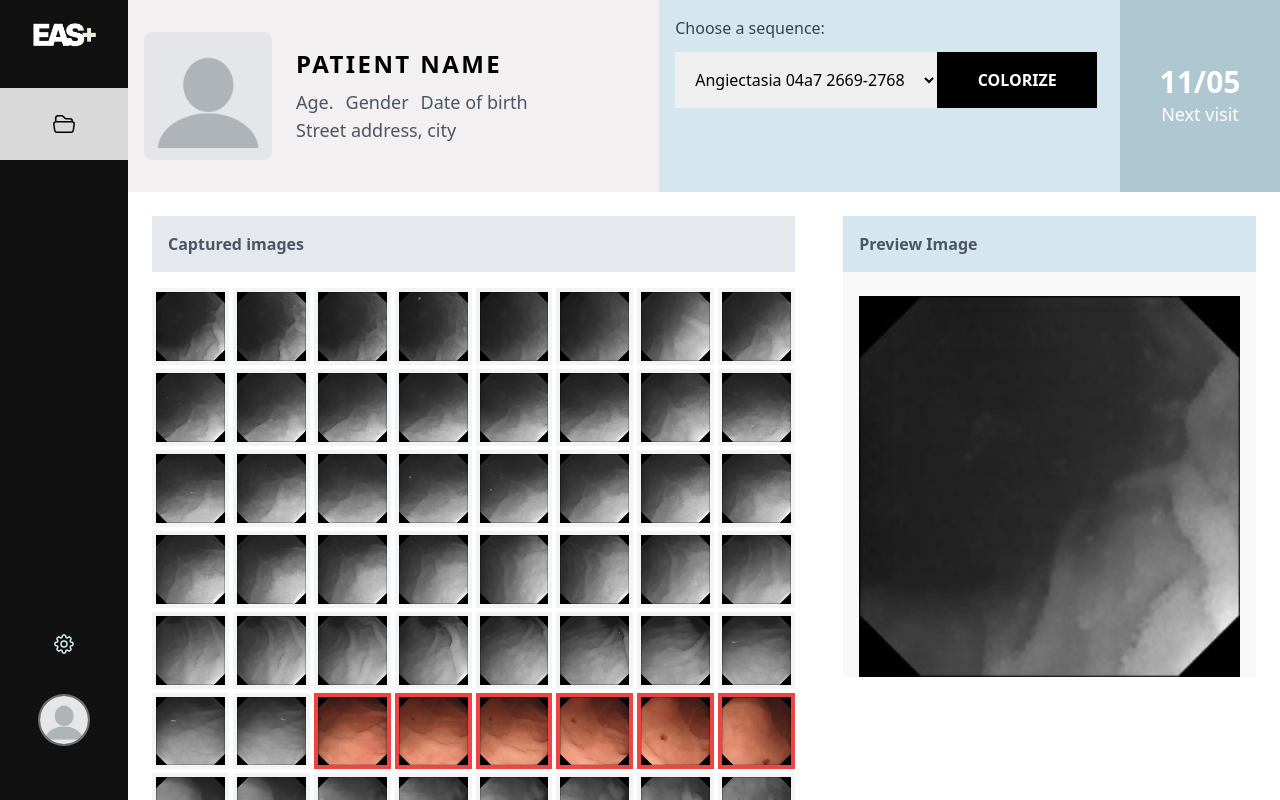
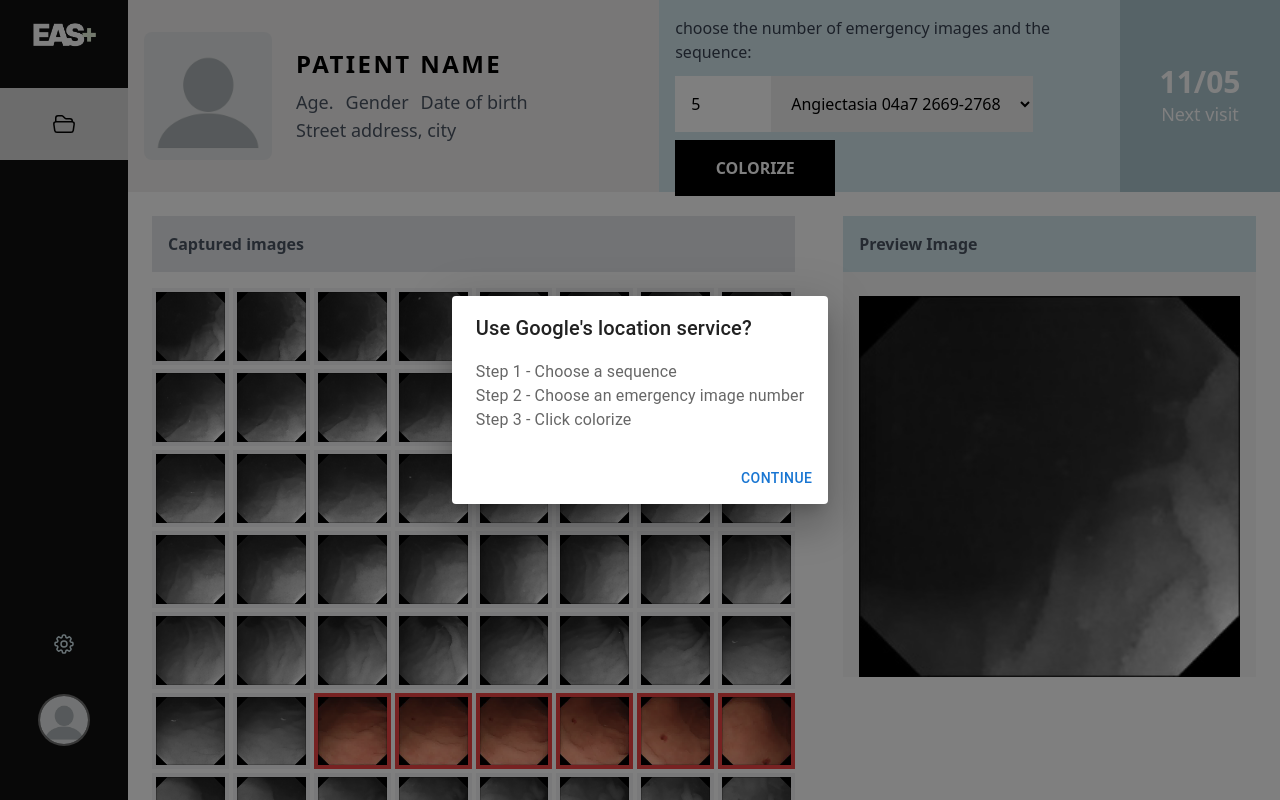
Before and after one commit to hannemanrichard/capsule-colorization-frameworkx, a Next.js app: page / in a window 1280 px wide. Shown: the top 800 px of the page. Built offline with nearby package versions, Linux system fonts and the light colour scheme.

Commit message:
add help

```diff
--- a/components/CapturedImages.js
+++ b/components/CapturedImages.js
@@ -2,6 +2,7 @@ import axios from "axios";
 import Link from "next/link";
 import React, { useEffect, useState } from "react";
 import Loader from "./Loader";
+import { Alert } from "@mui/material";
 
 function CapturedImages({
   triggerColorize,
@@ -20,17 +21,22 @@ function CapturedImages({
   const [loadingImage, setLoadingImage] = useState(false);
   const [start, setStart] = useState(42);
   const [end, setEnd] = useState(47);
+  const [loading, setLoading] = useState(false);
+  const [loadingEmergency, setLoadingEmergency] = useState(true);
 
   useEffect(() => {
     // const index = 8;
     if (triggerColorize) {
       setLoadingImage(true);
       handleLoading(true);
-
+      setLoading(true);
       const intervalId = setInterval(() => fetchImages(), 1000);
       console.log(currentImageIdx);
       console.log("is start: ", currentImageIdx[0] < 0);
       console.log("is end: ", currentImageIdx[1] > sequenceImages.length - 1);
+      if (index > limit) {
+        setLoadingEmergency(false);
+      }
       if (
         // index > 5
         currentImageIdx[0] < 0 ||
@@ -39,6 +45,7 @@ function CapturedImages({
         clearInterval(intervalId);
         setLoadingImage(false);
         handleLoading(false);
+        setLoading(false);
         handleIsColorized(true);
       }
       return () => {
@@ -109,6 +116,16 @@ function CapturedImages({
         <div className="bg-[#E5E8EC] p-4 mb-4">
           <h1 className="font-bold text-gray-600">Captured images</h1>
         </div>
+        {loading && loadingEmergency && (
+          <Alert severity="info" className="mt-4 mb-4" color="warning">
+            Colorizing emergency in progress!
+          </Alert>
+        )}
+        {loading && !loadingEmergency && (
+          <Alert severity="info" className="mt-4 mb-4" color="info">
+            Colorizing rest of sequence in progress!
+          </Alert>
+        )}
         <div className="h-3/4 overflow-scroll scrollbar-hide">
           <div className="grid grid-cols-8 gap-1">
             {sequenceImages.map((image, key) => (
--- a/components/Header.js
+++ b/components/Header.js
@@ -53,10 +53,19 @@ function Header({
         </div>
       </div>
       <div className="w-2/5 p-4 bg-[#D4E7EE]">
-        <p className="mb-3 text-gray-700">Choose a sequence:</p>
-
+        <p className="mb-3 text-gray-700">
+          choose the number of emergency images and the sequence:
+        </p>
+        <input
+          type="number"
+          className="p-4 w-24"
+          value={limit}
+          onChange={(e) => handleLimit(e.target.value)}
+          max={10}
+          placeholder="eg. 3"
+        />
         <select
-          className="p-4"
+          className="p-4 mb-2"
           value={sequence}
           onChange={(e) => handleSequenceChange(e.target.value)}
         >
@@ -71,11 +80,7 @@ function Header({
           {loading && <Spinner />}
           colorize
         </button>
-        {loading && (
-          <Alert severity="info" className="mt-4" color="info">
-            Colorizing sequence in progress!
-          </Alert>
-        )}
+
         {/* {isColorized && (
           <Alert severity="success" className="mt-4" color="success">
             The images have been successfully colorized!
--- a/package.json
+++ b/package.json
@@ -15,6 +15,7 @@
     "@emotion/styled": "^11.10.4",
     "@headlessui/react": "^1.6.6",
     "@heroicons/react": "^2.0.7",
+    "@mui/icons-material": "^5.14.1",
     "@mui/lab": "^5.0.0-alpha.137",
     "@mui/material": "^5.10.10",
     "@supabase/supabase-js": "^2.29.0",
--- a/pages/index.js
+++ b/pages/index.js
@@ -3,6 +3,13 @@ import { getDownloadURL, ref } from "firebase/storage";
 
 import Sidebar from "../components/Sidebar";
 import Header from "../components/Header";
+import { styled } from "@mui/material/styles";
+import Button from "@mui/material/Button";
+import Dialog from "@mui/material/Dialog";
+import DialogActions from "@mui/material/DialogActions";
+import DialogContent from "@mui/material/DialogContent";
+import DialogContentText from "@mui/material/DialogContentText";
+import DialogTitle from "@mui/material/DialogTitle";
 import Sequence from "../components/Sequence";
 import CapturedImages from "../components/CapturedImages";
 import supabase, { storage } from "../firebase-config";
@@ -10,6 +17,7 @@ import { useEffect, useState } from "react";
 import axios from "axios";
 
 import { sequence1, sequence2, sequence3 } from "../data/seq";
+
 export default function Home() {
   const [triggerColorize, setTriggerColorize] = useState(false);
   const [loading, setLoading] = useState(false);
@@ -18,6 +26,12 @@ export default function Home() {
   const [selectedSequence, setSelectedSequence] = useState("sequence1");
   const [selectedSequenceImages, setSelectedSequenceImages] =
     useState(sequence1);
+  const [open, setOpen] = useState(true);
+
+  const handleClose = () => {
+    setOpen(false);
+  };
+
   const handleIsColorized = (newValue) => {
     setIsColorized(newValue);
   };
@@ -42,6 +56,30 @@ export default function Home() {
 
   return (
     <div className="flex">
+      <Dialog
+        open={open}
+        onClose={handleClose}
+        aria-labelledby="alert-dialog-title"
+        aria-describedby="alert-dialog-description"
+      >
+        <DialogTitle id="How to use this app?">
+          {"Use Google's location service?"}
+        </DialogTitle>
+        <DialogContent>
+          <DialogContentText id="alert-dialog-description">
+            Step 1 - Choose a sequence
+          </DialogContentText>
+          <DialogContentText id="alert-dialog-description">
+            Step 2 - Choose an emergency image number
+          </DialogContentText>
+          <DialogContentText id="alert-dialog-description">
+            Step 3 - Click colorize
+          </DialogContentText>
+        </DialogContent>
+        <DialogActions>
+          <Button onClick={handleClose}>Continue</Button>
+        </DialogActions>
+      </Dialog>
       {/* Sidebar */}
       <Sidebar />
       {/* Content */}
```
Also changed, not shown: 1 other file (tests, documents, lock files or other folders).
